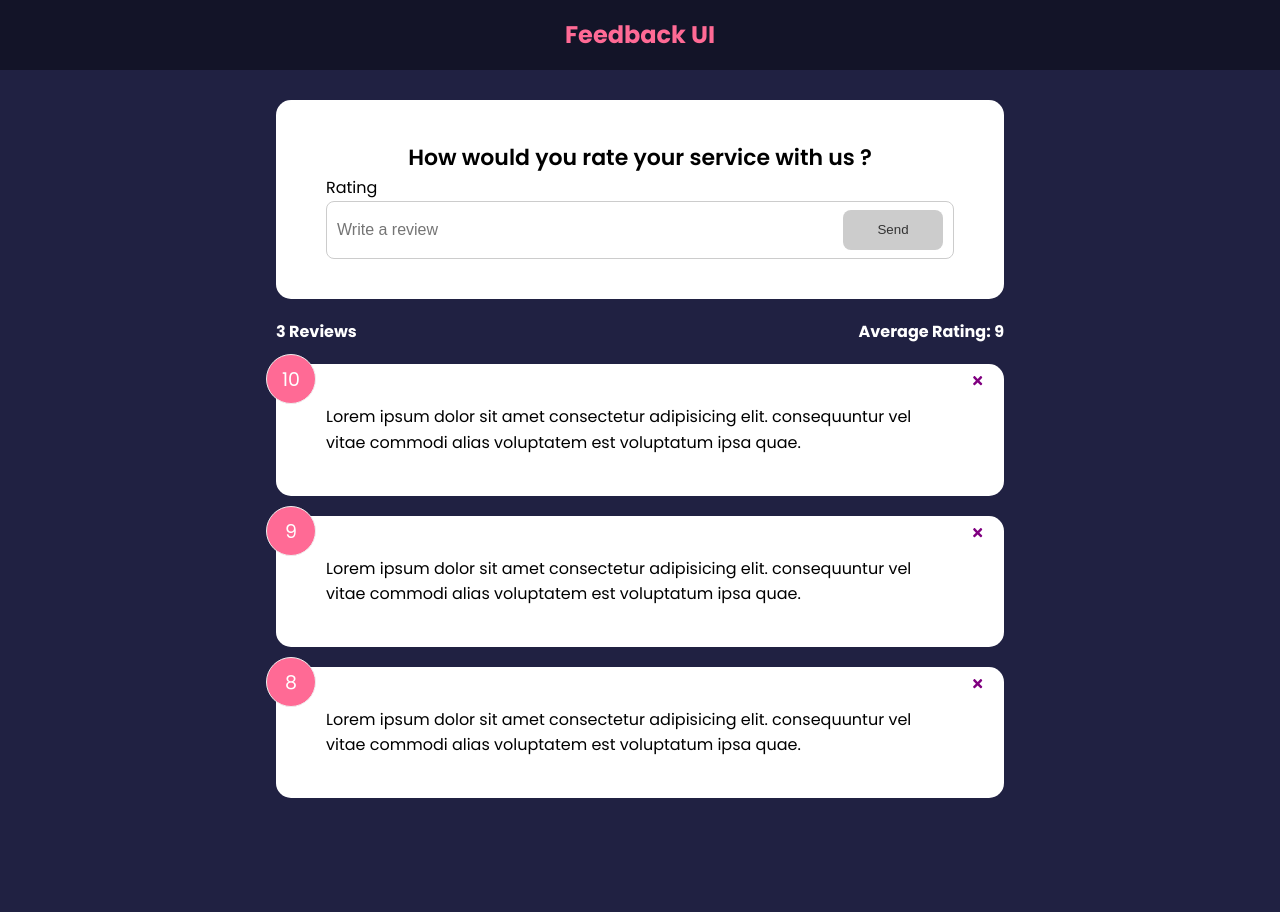
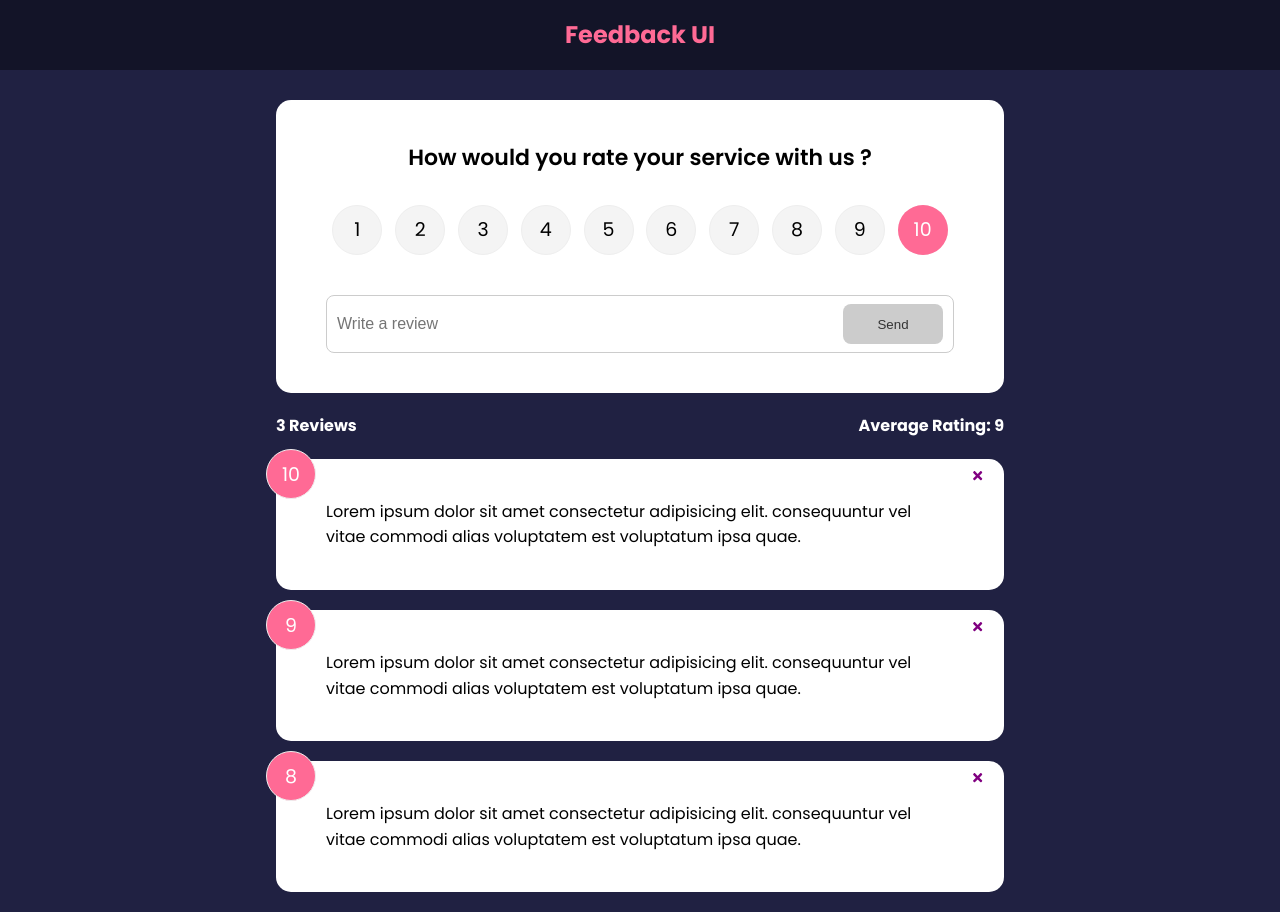
Before and after one commit to Sahim-Nazif/Feedback-App-React18, a React (Create React App) app: page / in a window 1280 px wide. Before the commit the page ends 818 px from the top, so only its background shows below. Built offline with nearby package versions, Linux system fonts and the light colour scheme.

Commit message:
retrieve or set rating selected

```diff
--- a/src/components/FeedbackForm.jsx
+++ b/src/components/FeedbackForm.jsx
@@ -31,7 +31,7 @@
 
       <form>
           <h2>How would you rate your service with us ?</h2>
-            <RatingSelect rating={rating}/>
+            <RatingSelect select={(rating)=>setRating(rating)}/>
           <div className="input-group">
               <input onChange={handleTextChange} value={text} type="text" placeholder='Write a review'/>
               <Button type="submit"  isDisabled={btnDisabled}>Send</Button>
--- a/src/components/RatingSelect.jsx
+++ b/src/components/RatingSelect.jsx
@@ -1,13 +1,59 @@
 import React, {useState} from 'react'
 
-const Rating = () => {
+const RatingSelect = ({select}) => {
 
   const [selected, setSelected]= useState(10)
 
+  const handleChange=(e)=>{
+
+      setSelected(+e.currentTarget.value)
+      select(+e.currentTarget.value)
+  }
 
   return (
-    <div>Rating</div>
+    <ul className='rating'>
+      <li>
+        <input type='radio' id='num1' value='1' onChange={handleChange} checked={selected===1}/>
+        <label htmlFor='num1'>1</label>
+      </li>
+      <li>
+        <input type='radio' id='num2' value='2' onChange={handleChange} checked={selected===2}/>
+        <label htmlFor='num2'>2</label>
+      </li>
+      <li>
+        <input type='radio' id='num3' value='3' onChange={handleChange} checked={selected===3}/>
+        <label htmlFor='num3'>3</label>
+      </li>
+      <li>
+        <input type='radio' id='num4' value='4' onChange={handleChange} checked={selected===4}/>
+        <label htmlFor='num4'>4</label>
+      </li>
+      <li>
+        <input type='radio' id='num5' value='5' onChange={handleChange} checked={selected===5}/>
+        <label htmlFor='num5'>5</label>
+      </li>
+      <li>
+        <input type='radio' id='num6' value='6' onChange={handleChange} checked={selected===6}/>
+        <label htmlFor='num6'>6</label>
+      </li>
+      <li>
+        <input type='radio' id='num7' value='7' onChange={handleChange} checked={selected===7}/>
+        <label htmlFor='num7'>7</label>
+      </li>
+      <li>
+        <input type='radio' id='num8' value='8' onChange={handleChange} checked={selected===8}/>
+        <label htmlFor='num8'>8</label>
+      </li>
+      <li>
+        <input type='radio' id='num9' value='9' onChange={handleChange} checked={selected===9}/>
+        <label htmlFor='num9'>9</label>
+      </li>
+      <li>
+        <input type='radio' id='num10' value='10' onChange={handleChange} checked={selected===10}/>
+        <label htmlFor='num10'>10</label>
+      </li>
+     </ul>
   )
 }
 
-export default Rating
+export default  RatingSelect
```
